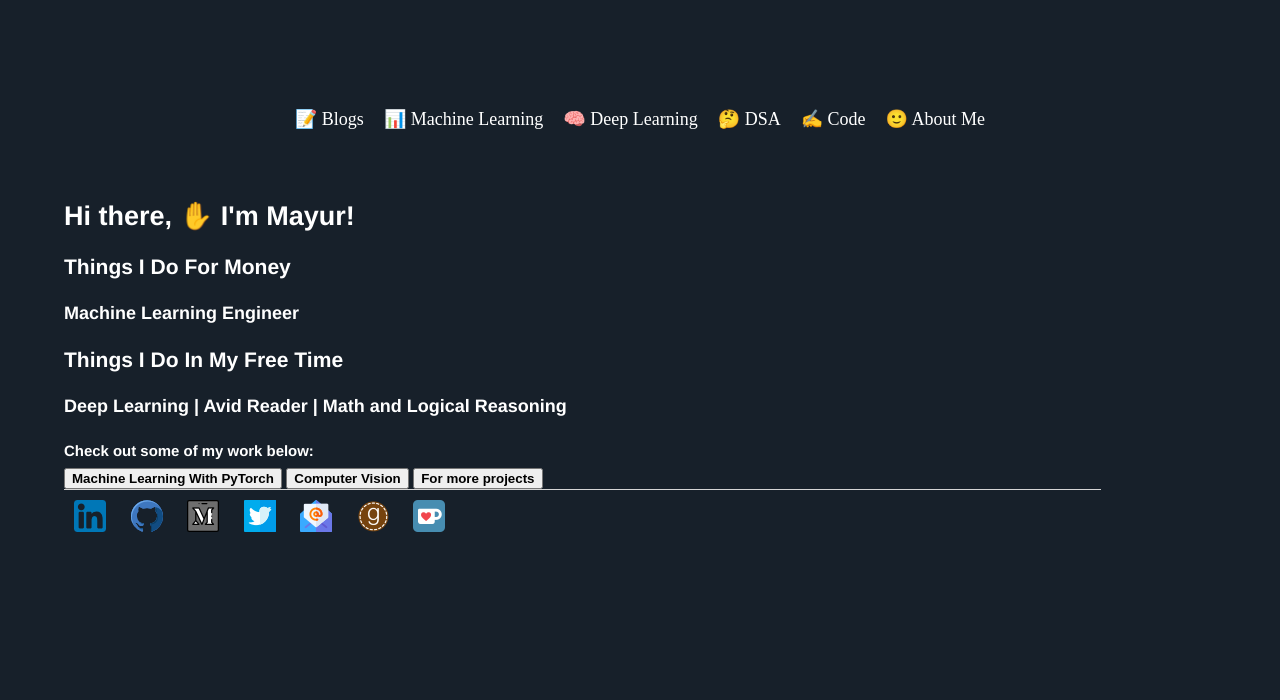
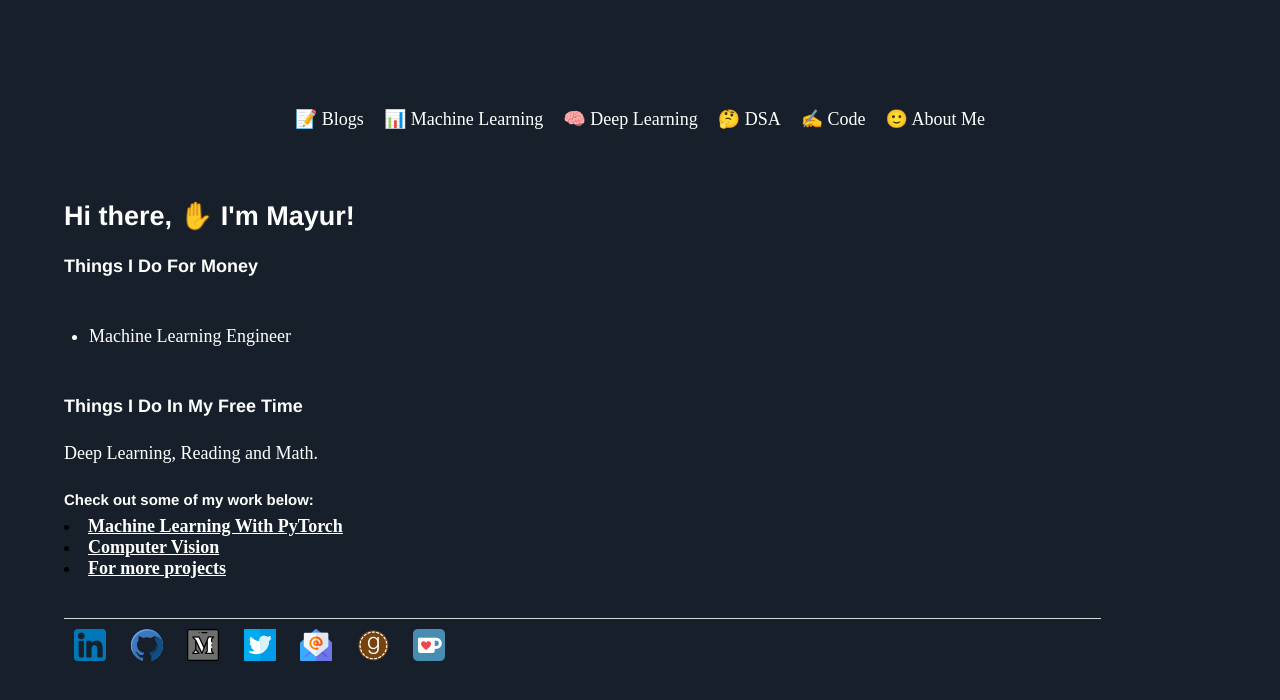
Before and after one commit to Mayurji/mayurji.github.io, a Jekyll site: the page built from about/index.html, in a window 1280 px wide. Shown: the top 700 px of the page. Built offline with Jekyll 4.4.1, drawn with Linux system fonts in a browser that asks for light colours; nearby versions of some CDN libraries.

Commit message:
Update index.html

```diff
--- a/about/index.html
+++ b/about/index.html
@@ -13,20 +13,17 @@ title: Math + Computing = AI
 <p>
 	<h2>Hi there, ✋ I'm Mayur!</h2>
 
-	<h3>Things I Do For Money</h3>
-	<h4>Machine Learning Engineer</h4>
+	<h4>Things I Do For Money</h4>
+	<ul><li>Machine Learning Engineer</li></ul>
 
-	<h3>Things I Do In My Free Time</h3>
-	<h4>Deep Learning | Avid Reader | Math and Logical Reasoning</h4>
+	<h4>Things I Do In My Free Time</h4>
+	<p>Deep Learning, Reading and Math.</p>
 
 	<h5>Check out some of my work below:</h5>
 
-			<!--<li><a href="https://github.com/Mayurji/MLWithPytorch"><strong>Machine Learning With PyTorch</strong></a></li>
-			<li><a href="https://github.com/Mayurji/Computer-Vision"><strong>Computer Vision</strong></a></li>
-			<li><a href="https://github.com/Mayurji/"><strong>For more projects</strong></a></li>-->
-			<button onclick="document.location='https://github.com/Mayurji/MLWithPytorch'"><strong>Machine Learning With PyTorch</strong></button>
-			<button onclick="document.location='https://github.com/Mayurji/Computer-Vision'"><strong>Computer Vision</strong></button>
-			<button onclick="document.location='https://github.com/Mayurji'"><strong>For more projects</strong></button
+			<li><a href="https://github.com/Mayurji/MLWithPytorch"><u><strong>Machine Learning With PyTorch</strong></u></a></li>
+			<li><a href="https://github.com/Mayurji/Computer-Vision"><u><strong>Computer Vision</strong></u></a></li>
+			<li><a href="https://github.com/Mayurji/"><u><strong>For more projects</strong></u></a></li>
 
 
 </p>
```
